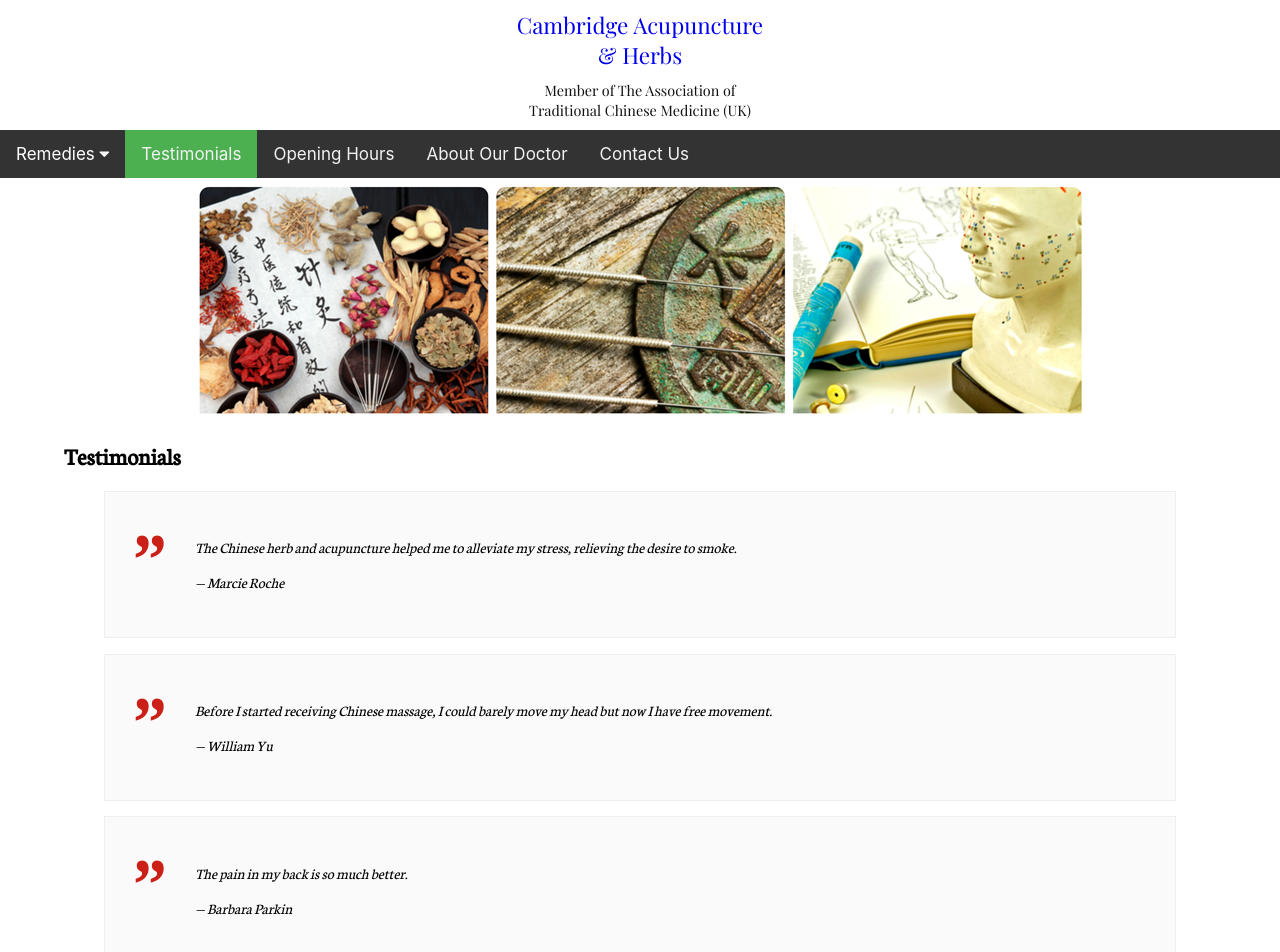
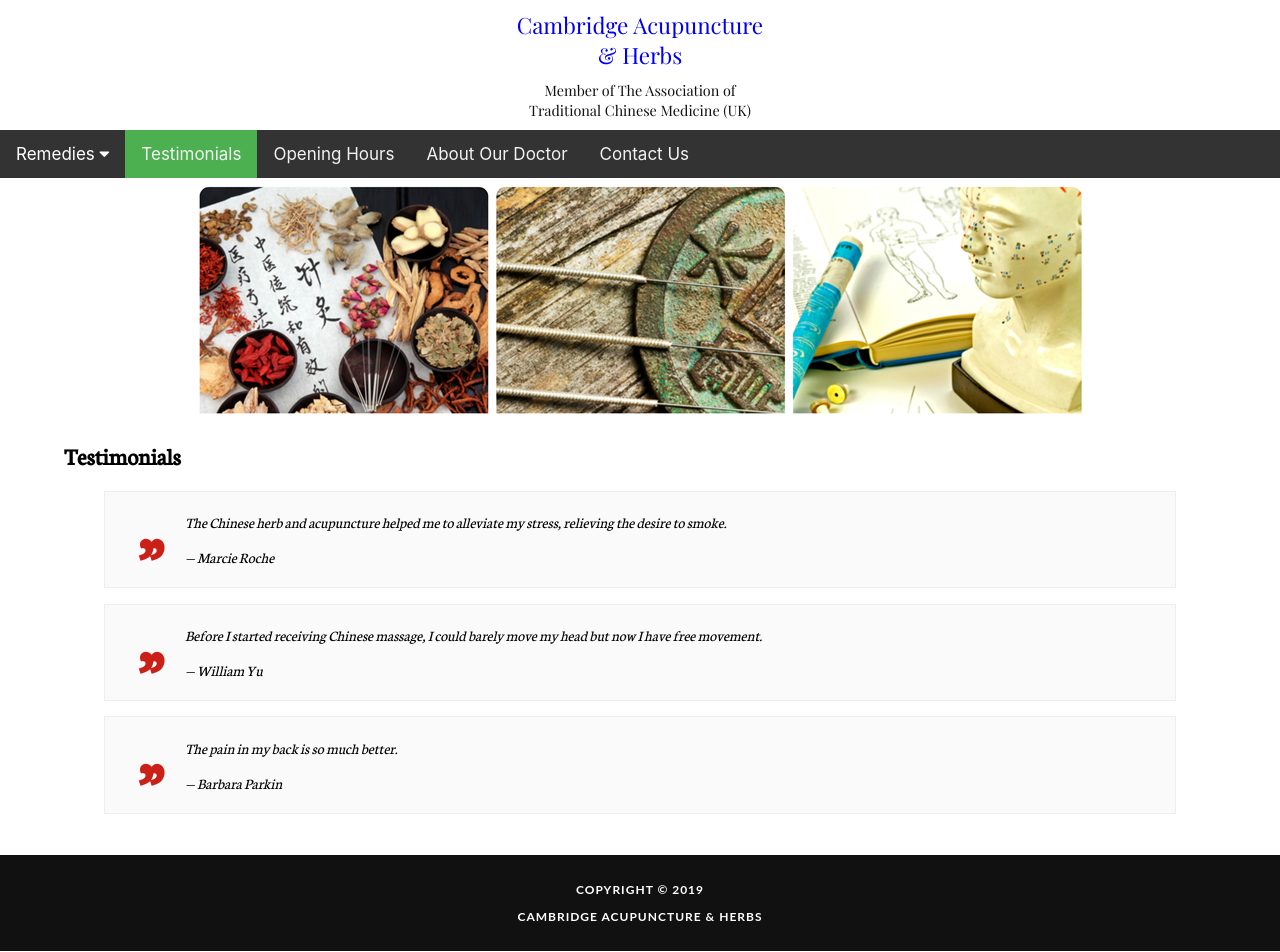
Before and after one commit to yucigou/cam-acuherbs, a React (Create React App) app: page /testimonials in a window 1280 px wide. Shown: the top 952 px of the page. Built offline with nearby package versions, Linux system fonts and the light colour scheme.

Commit message:
Update styles

```diff
--- a/src/App.js
+++ b/src/App.js
@@ -13,7 +13,7 @@ class App extends Component {
         <div className="App">
           <Header/>
           <Route exact path="/acupuncture" component={Acupuncture} />
-          <Route exact path="/" component={Acupuncture} />
+          <Route exact path="/" component={AboutDocter} />
           <Route path="/about-doctor" component={AboutDocter} />
           <Route path="/chinese-herbs" component={ChineseHerbs} />
           <Route path="/testimonials" component={Testimonials} />
--- a/src/components/footer.jsx
+++ b/src/components/footer.jsx
@@ -10,7 +10,7 @@ const StyledFooter = styled.footer`
 	text-align: center;
 	text-transform: uppercase;
 	letter-spacing: 1px;
-	padding: 30px 0;
+	padding: 15px 0;
 `
 
 const Footer = () => {
--- a/src/components/main/testimonials.jsx
+++ b/src/components/main/testimonials.jsx
@@ -3,7 +3,7 @@ import styled from 'styled-components'
 import MainSection from '../ui/atom/main-section'
 
 const Blockquote = styled.blockquote`
-	padding: 30px 30px 30px 90px;
+	padding: 5px 5px 5px 80px;
 	background: #fafafa;
 	border: 1px solid #eee;
 	position: relative;
@@ -12,7 +12,7 @@ const Blockquote = styled.blockquote`
 	&:after {
 		content: '”';
 		width: 90px;
-		font-family: 'Georgia', serif;
+		font-family: 'Neuton', serif;
 		font-size: 72px;
 		line-height: 72px;
 		font-weight: 700;
```
